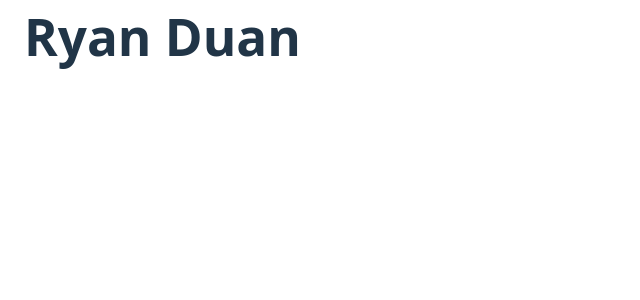
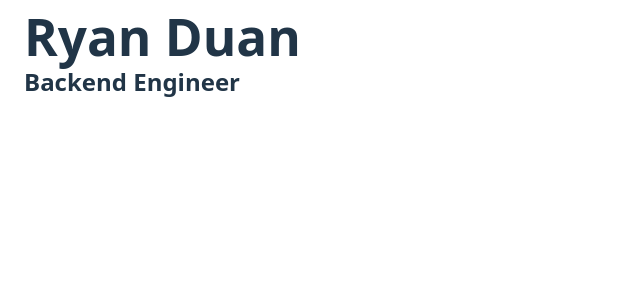
Before and after one commit to ryanduan02/website, a React (Vite) app: page / in a window 1280 px wide. Shown: the top 300 px of the page, without its empty margins (0-640 px from the left). Built offline with nearby package versions, Linux system fonts and the light colour scheme.

Commit message:
add title

```diff
--- a/src/App.css
+++ b/src/App.css
@@ -9,6 +9,10 @@
 }
 
 h1 {
+  margin: 0;
+}
+
+h2 {
   margin: 0;
 }
 
--- a/src/App.tsx
+++ b/src/App.tsx
@@ -2,7 +2,10 @@ import "./App.css";
 
 function App() {
   return (
+    <div>
       <h1>Ryan Duan</h1>
+      <h2>Backend Engineer</h2>
+    </div>
   )
 }
 
```
